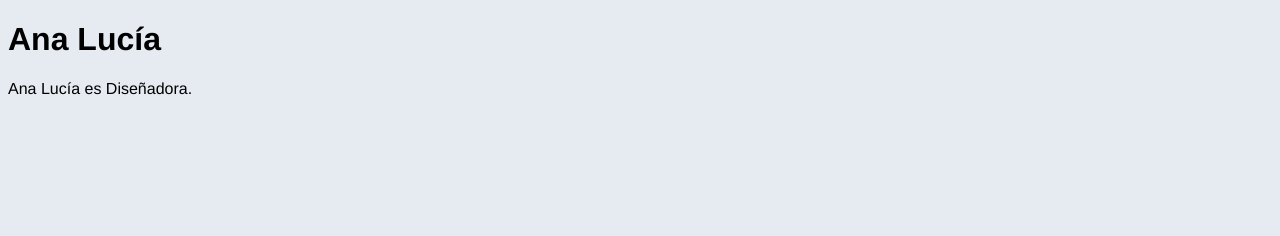
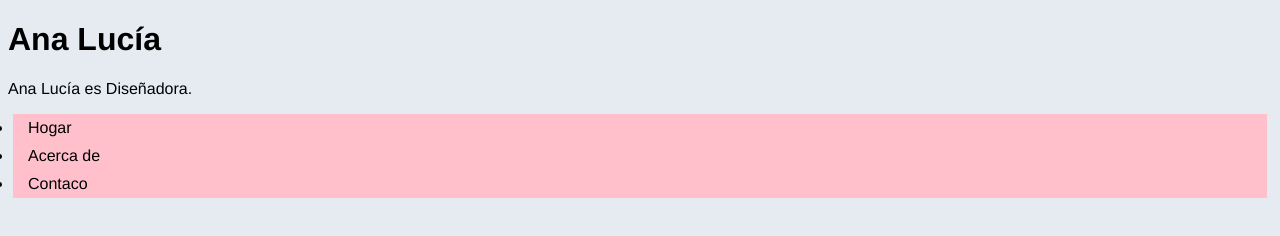
Before and after one commit to atamborrell/atamborrell.github.io, a plain HTML site: page index.html in a window 1280 px wide. Drawn offline with Linux system fonts and the light colour scheme.

Commit message:
Actualizando

```diff
--- a/estilos.css
+++ b/estilos.css
@@ -2,3 +2,17 @@ body{
   font-family: "Helvetica", "Arial", sans-serif;
   background-color: #E6EBF1;
 }
+
+ul{
+  padding:0;
+}
+
+ul > li{
+  color: black;
+  background-color: pink;
+  padding-top: 5px;
+  padding-bottom: 5px;
+  padding-left: 15px;
+  padding-right: 15px;
+  margin: 0 5px;
+}
--- a/index.html
+++ b/index.html
@@ -8,5 +8,23 @@
     <body>
         <h1>Ana Lucía</h1>
         <p>Ana Lucía es Diseñadora.</p>
+
+        <nav>
+          <ul>
+            <li>Hogar</li>
+            <li>Acerca de</li>
+            <li>Contaco</li>
+          </ul>
+        </nav>
+
+<section class="acerca-de">
+  <div class="columna">
+
+  </div>
+  <div class="columna">
+
+  </div>
+</section>
+
     </body>
 </html>
```
